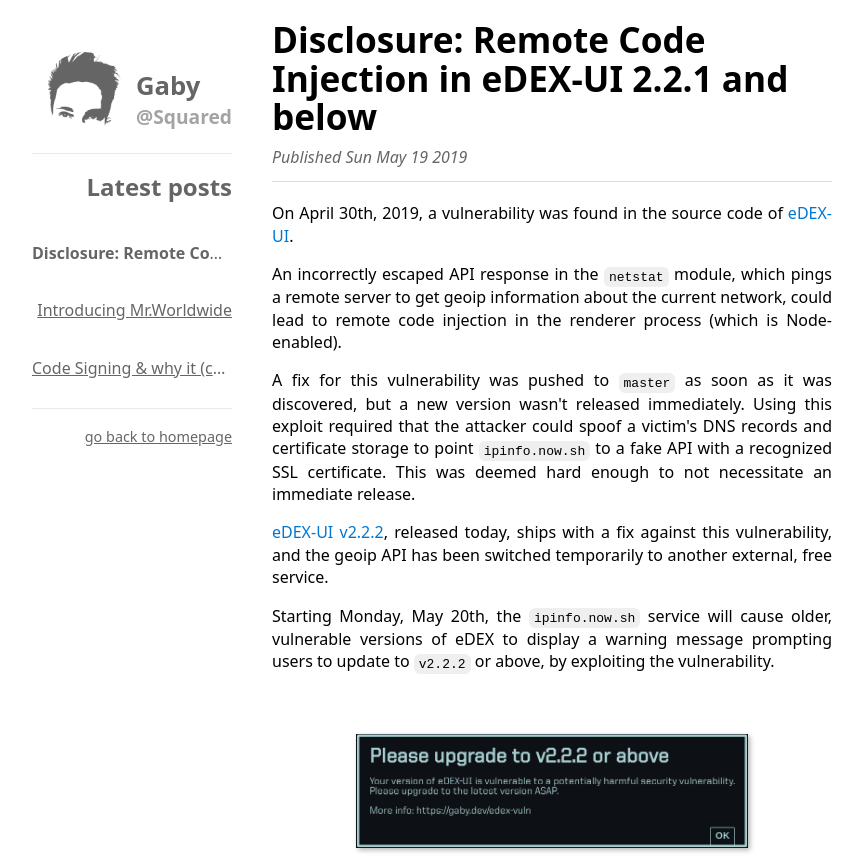
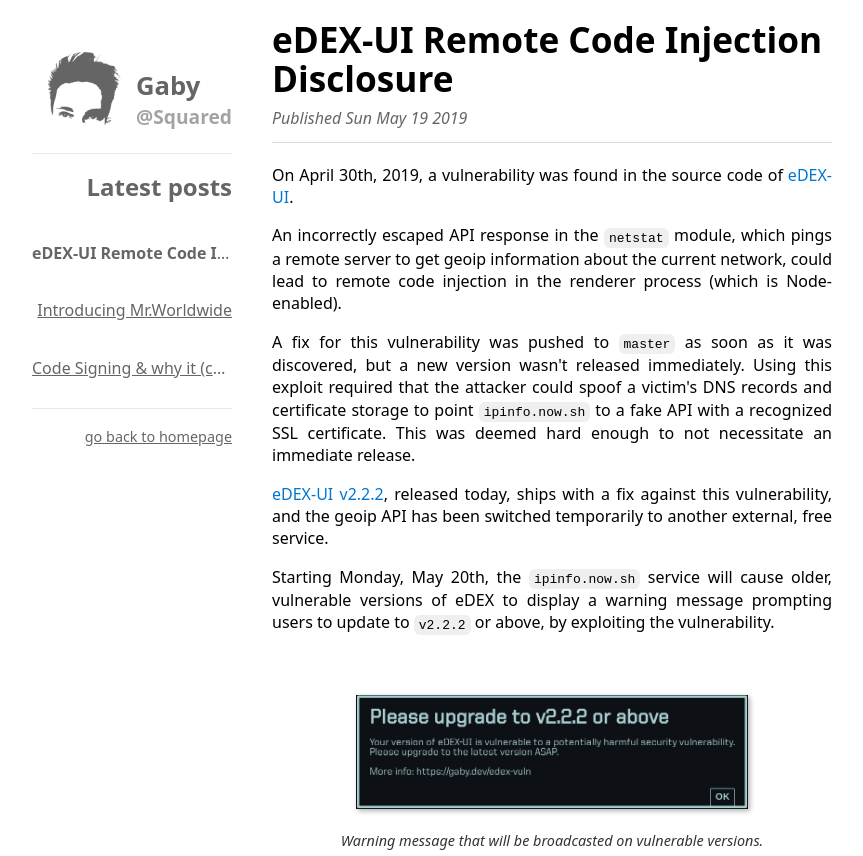
Before and after one commit to GitSquared/gaby.dev, a plain HTML site: page posts/edex-remote-code-disclosure/index.html in a window 1280 px wide. Shown: the top 856 px of the page, without its empty margins (208-1071 px from the left). Drawn offline with Linux system fonts and the light colour scheme.

Commit message:
Shorten title of eDEX disclosure post

```diff
--- a/posts/edex-remote-code-disclosure/index.html
+++ b/posts/edex-remote-code-disclosure/index.html
@@ -1,7 +1,7 @@
 <!DOCTYPE html>
 <html lang="en">
 	<head>
-		<title>Disclosure: Remote Code Injection in eDEX-UI 2.2.1 and below - Gaby</title>
+		<title>eDEX-UI Remote Code Injection Disclosure - Gaby</title>
 
 		<!-- seo -->
 		<meta name="author" content="Gaby 'Squared' SAILLARD">
@@ -38,7 +38,7 @@
 <!-- POSTS_LINKS -->
 <a disabled class="current-post">
 				<li>
-					<h4>Sun May 19 2019</h4><br><h1>Disclosure: Remote Code Injection in eDEX-UI 2.2.1 and below</h1>
+					<h4>Sun May 19 2019</h4><br><h1>eDEX-UI Remote Code Injection Disclosure</h1>
 				</li>
 			</a><a href="/posts/mr-worldwide">
 				<li>
@@ -56,7 +56,7 @@
 			<p><a href="/">go back to homepage</a></p>
 		</aside>
 		<article>
-			<h1>Disclosure: Remote Code Injection in eDEX-UI 2.2.1 and below</h1>
+			<h1>eDEX-UI Remote Code Injection Disclosure</h1>
 			<h4>Published Sun May 19 2019</h4>
 			<hr>
 			<p>On April 30th, 2019, a vulnerability was found in the source code of <a href="https://github.com/GitSquared/edex-ui">eDEX-UI</a>.</p>
```
Also changed, not shown: posts/code-signing/index.html (+1 -1 lines), posts/edex-remote-code-disclosure/index.md (+1 -1 lines), posts/index.html (+1 -1 lines), posts/mr-worldwide/index.html (+1 -1 lines).
